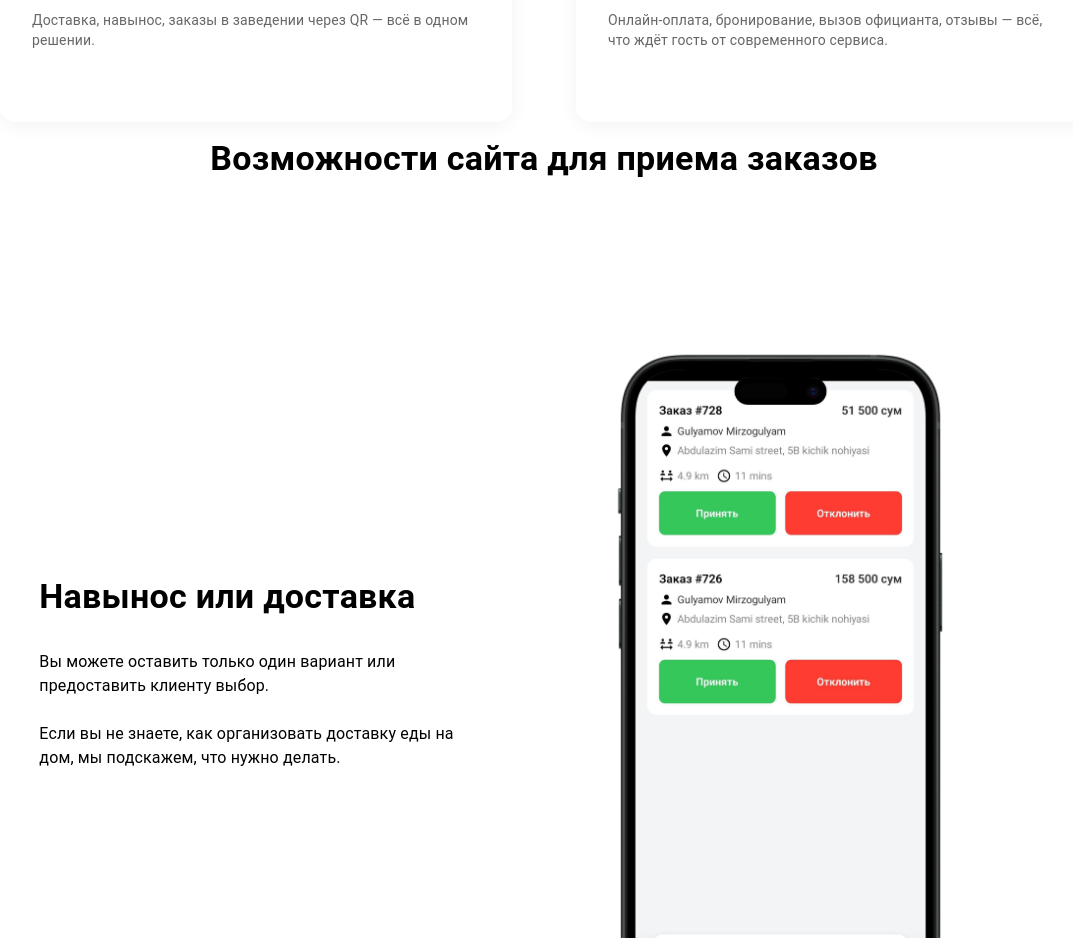
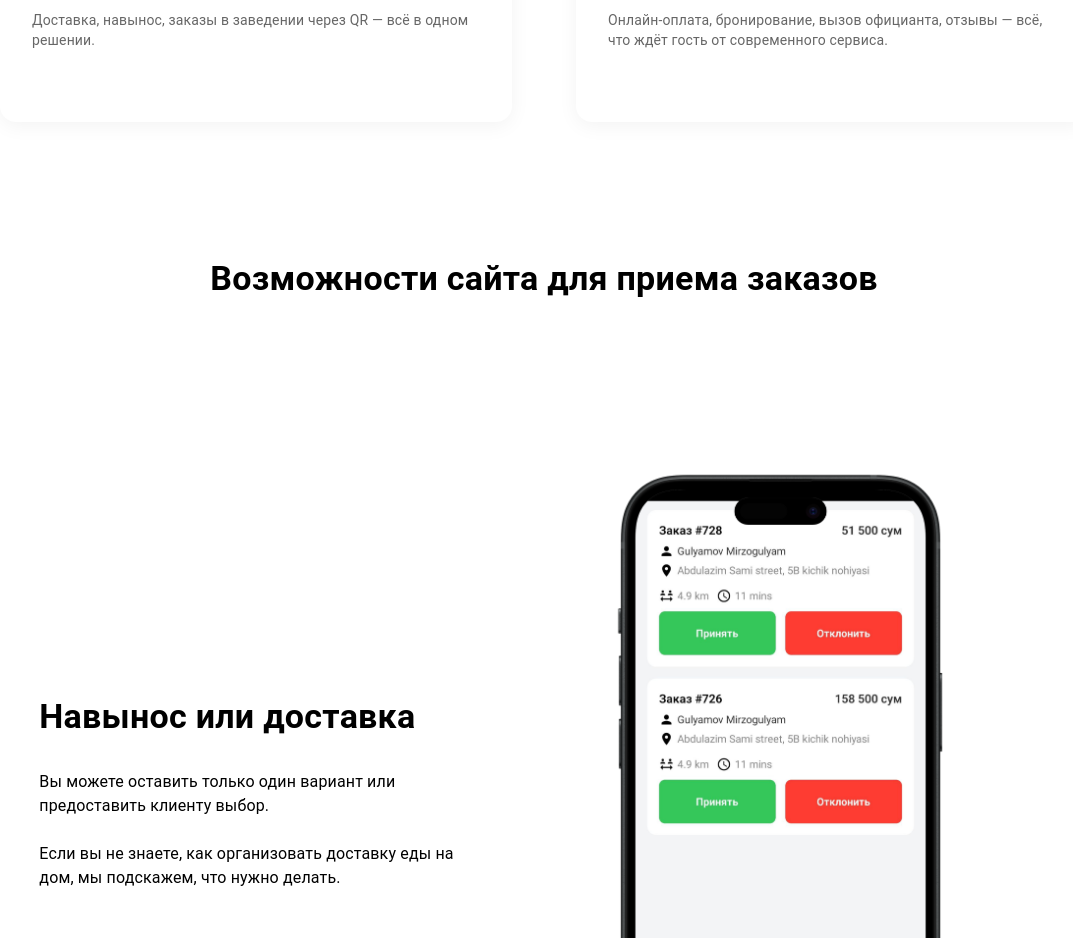
Before and after one commit to Gulyamov665/aurora-landing, a React (Vite) app: page /delivery in a window 1280 px wide. Shown: the part 1600-2538 px from the top of the page, without its empty margins (96-1169 px from the left). Built offline with nearby package versions, Linux system fonts and the light colour scheme.

Commit message:
Add marginTop to Typography in Delivery component for improved spacing

```diff
--- a/src/apps/features/delivery/pages/Delivery.tsx
+++ b/src/apps/features/delivery/pages/Delivery.tsx
@@ -16,6 +16,7 @@ export const Delivery: React.FC = () => {
                     fontWeight="bold"
                     textAlign="center"
                     mb={8}
+                    marginTop={15}
                 >
                     Возможности сайта для приема заказов
                 </Typography>
```
